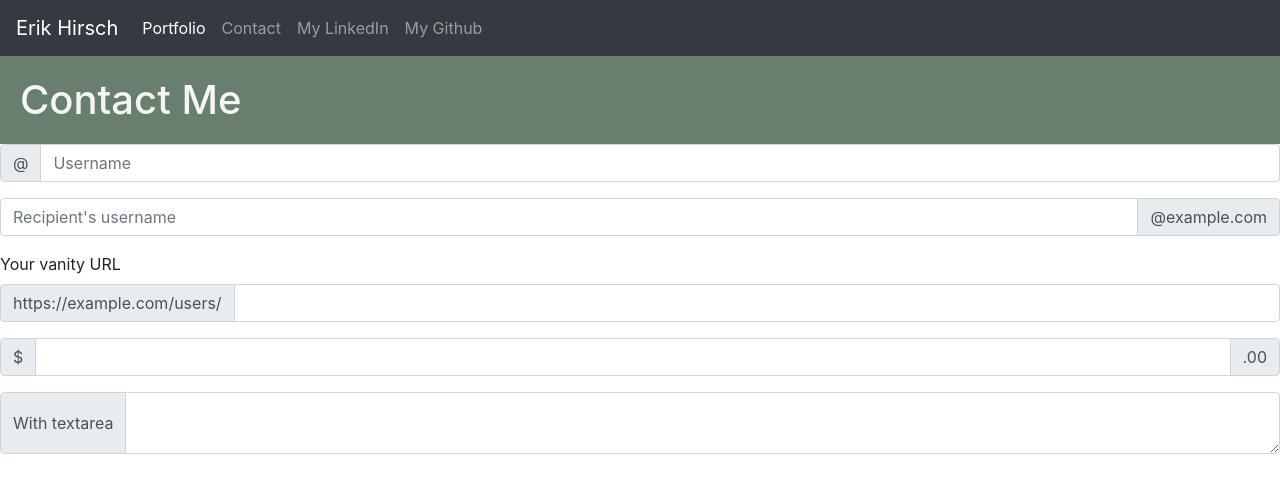
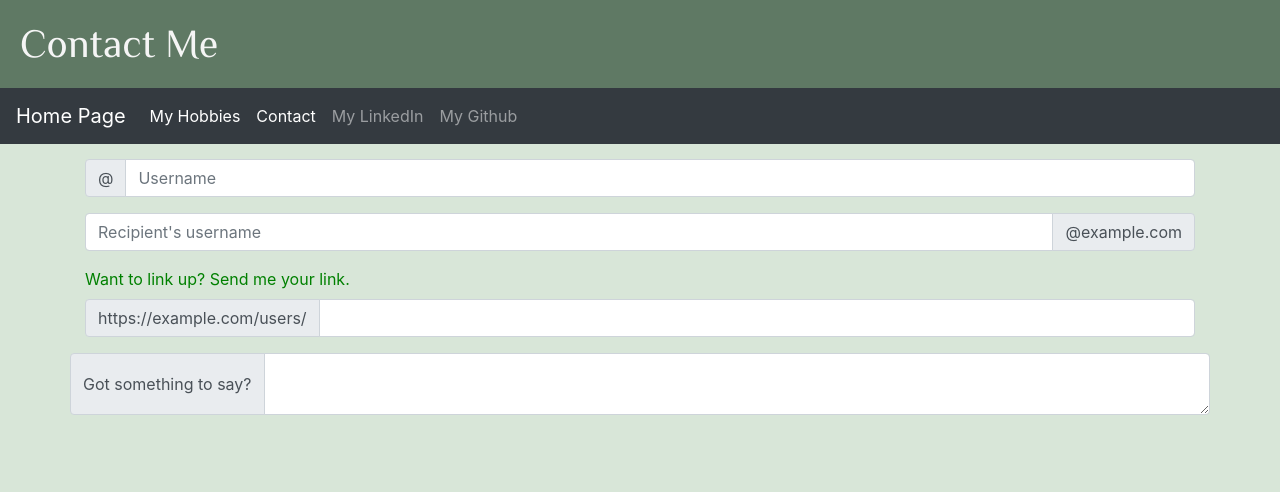
Before and after one commit to eh4git/Homework2, a plain HTML site: page contact.html in a window 1280 px wide. Drawn offline with nearby package versions, Linux system fonts and the light colour scheme; a web font is replaced by a local one.

Commit message:
Added hobbies page + lots of minor changes.

```diff
--- a/Assets/CSS/style.css
+++ b/Assets/CSS/style.css
@@ -1,10 +1,25 @@
 h1 {
+    font-family: 'Philosopher', sans-serif;
     color: whitesmoke;
     background-color: rgba(57, 85, 63, 0.753);
     margin-bottom: 0;
     padding: 20px;
 }
+body {
+    background-color: rgb(216, 230, 216);
+}
+.container {
+    height: 1000px;
+    color: green;
+    margin-top: 15px;
 
+}
 .carousel-item {
     height: 100%;
+    margin-bottom: 15px;
 }
+@media screen and (min-width: 400px) {
+body{
+    margin: 0
+}
+}
--- a/contact.html
+++ b/contact.html
@@ -17,18 +17,19 @@
     <link rel="image" type="image" href="Assets/Images/">
 </head>
 <body>
+    <h1>Contact Me</h1>
     <!--Nav Bar-->
     <nav class="navbar navbar-expand-lg navbar-dark bg-dark">
-        <a class="navbar-brand" href="portfolio.html">Erik Hirsch</a>
+        <a class="navbar-brand" href="portfolio.html">Home Page</a>
         <button class="navbar-toggler" type="button" data-toggle="collapse" data-target="#navbarNav" aria-controls="navbarNav" aria-expanded="false" aria-label="Toggle navigation">
           <span class="navbar-toggler-icon"></span>
         </button>
         <div class="collapse navbar-collapse" id="navbarNav">
           <ul class="navbar-nav">
             <li class="nav-item active">
-                <a class="nav-link" href="portfolio.html">Portfolio <span class="sr-only">(current)</span></a>
+                <a class="nav-link" href="index.html">My Hobbies <span class="sr-only">(current)</span></a>
             </li>
-            <li class="nav-item">
+            <li class="nav-item active">
                 <a class="nav-link" href="contact.html">Contact</a>
             </li>
             <li class="nav-item">
@@ -40,7 +41,10 @@
           </ul>
         </div>
       </nav>
-    <h1>Contact Me</h1>
+    <!--Start of Grid Layout-->
+    <div class="container">
+        <div class="row">
+            <div class="col-md-12">
                 <!--Start of Contact Form-->
                 <div class="input-group mb-3">
                     <div class="input-group-prepend">
@@ -56,7 +60,7 @@
                     </div>
                 </div>
 
-      <label for="basic-url">Your vanity URL</label>
+                  <label for="basic-url">Want to link up? Send me your link.</label>
                 <div class="input-group mb-3">
                     <div class="input-group-prepend">
                       <span class="input-group-text" id="basic-addon3">https://example.com/users/</span>
@@ -64,27 +68,13 @@
                       <input type="text" class="form-control" id="basic-url" aria-describedby="basic-addon3">
                 </div>
 
-      <div class="input-group mb-3">
-        <div class="input-group-prepend">
-          <span class="input-group-text">$</span>
             </div>
-        <input type="text" class="form-control" aria-label="Amount (to the nearest dollar)">
-        <div class="input-group-append">
-          <span class="input-group-text">.00</span>
-        </div>
-      </div>
-
                     <div class="input-group">
                         <div class="input-group-prepend">
-          <span class="input-group-text">With textarea</span>
+                            <span class="input-group-text">Got something to say?</span>
                         </div>
                             <textarea class="form-control" aria-label="With textarea"></textarea>
                     </div>
-<!--Start of Grid Layout-->
-    <div class="container">
-        <div class="row">
-            <div class="col-md-12">
-
                 </div>
         </div>
     </div>
```
Also changed, not shown: index.html (+53 -0 lines), portfolio.html (+14 -2 lines). Lines whose indentation alone changed are shown as unchanged.
